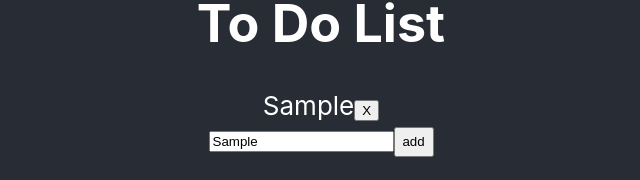
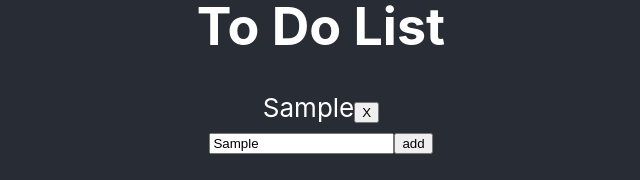
Before and after one commit to CHIUHI2/react-to-do-list, a React (Create React App) app: page / in a window 1280 px wide. Both pictures are taken after typing "Sample" into the empty fields and a click on the button "add". Shown: the part 343-523 px from the top of the page, without its empty margins (319-959 px from the left). Built offline with nearby package versions, Linux system fonts and the light colour scheme.

Commit message:
[toDoList][HinsChiu]reafactor:refactor

```diff
--- a/src/components/ToDoItem.js
+++ b/src/components/ToDoItem.js
@@ -1,5 +1,5 @@
 import React, { Component } from 'react';
-import '../toDoItem.css';
+import './toDoItem.css';
 
 class ToDoItem extends Component {
     removeToDo = (id) => {
@@ -15,7 +15,7 @@ class ToDoItem extends Component {
 
         return (
             <div>
-                <text className={detail.done ? "done" : ""} onClick={() => this.updateDoneStatus(detail.id)}>{detail.message}</text>
+                <span className={detail.done ? "done" : ""} onClick={() => this.updateDoneStatus(detail.id)}>{detail.message}</span>
                 <button onClick={() => this.removeToDo(detail.id)}>X</button>
             </div>
         );
--- a/src/components/ToDoItemGenerator.js
+++ b/src/components/ToDoItemGenerator.js
@@ -17,10 +17,12 @@ class toDoItemGenerator extends Component {
     }
 
     addToDo = () => {
-        if(this.state.input.length > 0) {
+        const { input } = this.state;
+
+        if(input.length > 0) {
             var toDo = {
                 id : uuidv4(),
-                message : this.state.input,
+                message : input,
                 done : false
             }
 
@@ -32,7 +34,7 @@ class toDoItemGenerator extends Component {
         return (
             <div>
                 <input type="text" placeholder="Input a new todo here." onChange={this.onInputValueChange}/>
-                <button style={{width : 40, height : 30}} onClick={this.addToDo}>add</button>
+                <button onClick={this.addToDo}>add</button>
             </div>
         );
     }
--- a/src/reducers.js
+++ b/src/reducers.js
@@ -7,7 +7,7 @@ const toDoList = (state = [], action) => {
         case REMOVE_TO_DO :
             return state.filter((item) => item.id !== action.payload);
         case UPDATE_DONE_STATUS :
-            return state.map((item) => item.id === action.payload ? {...item, done : item.done ? false : true} : item);
+            return state.map((item) => item.id === action.payload ? {...item, done : !item.done} : item);
         default :
             return state;
     }
```
Also changed, not shown: src/components/toDoItem.css (renamed from src/toDoItem.css).
